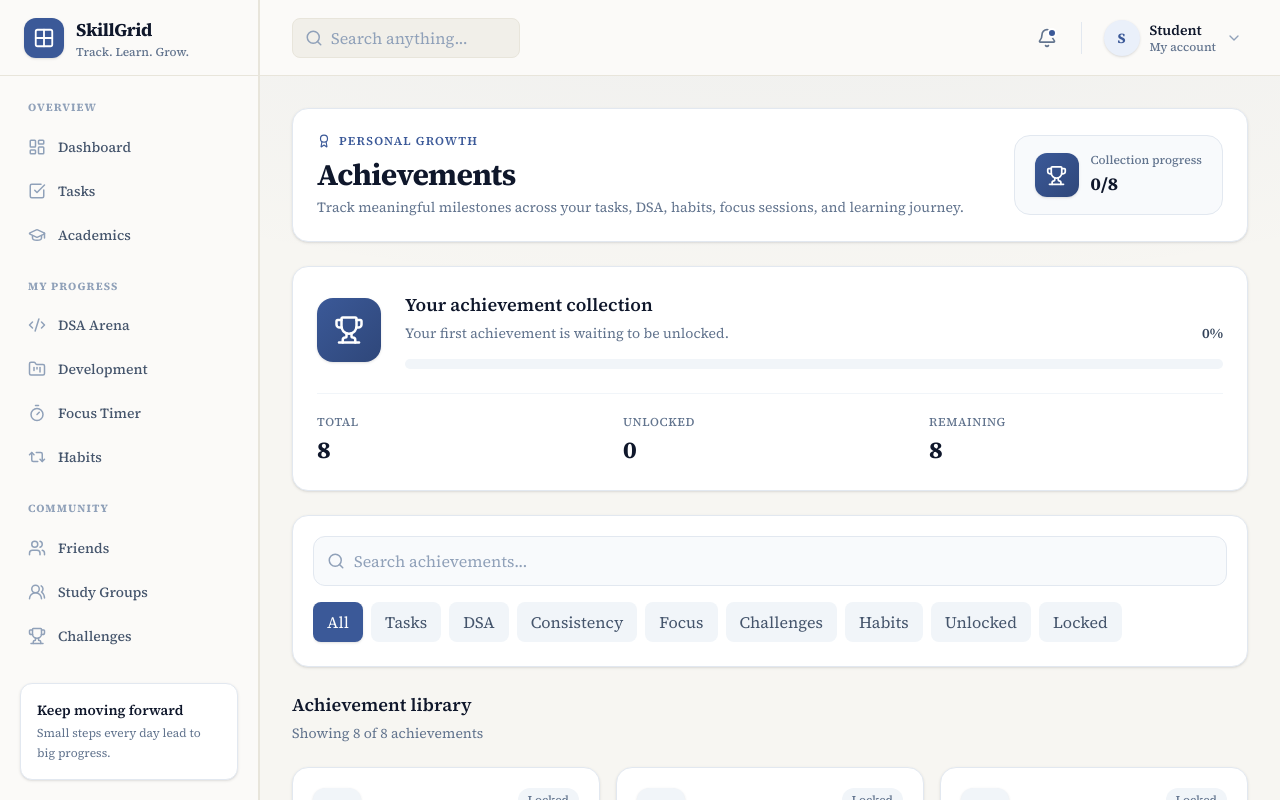
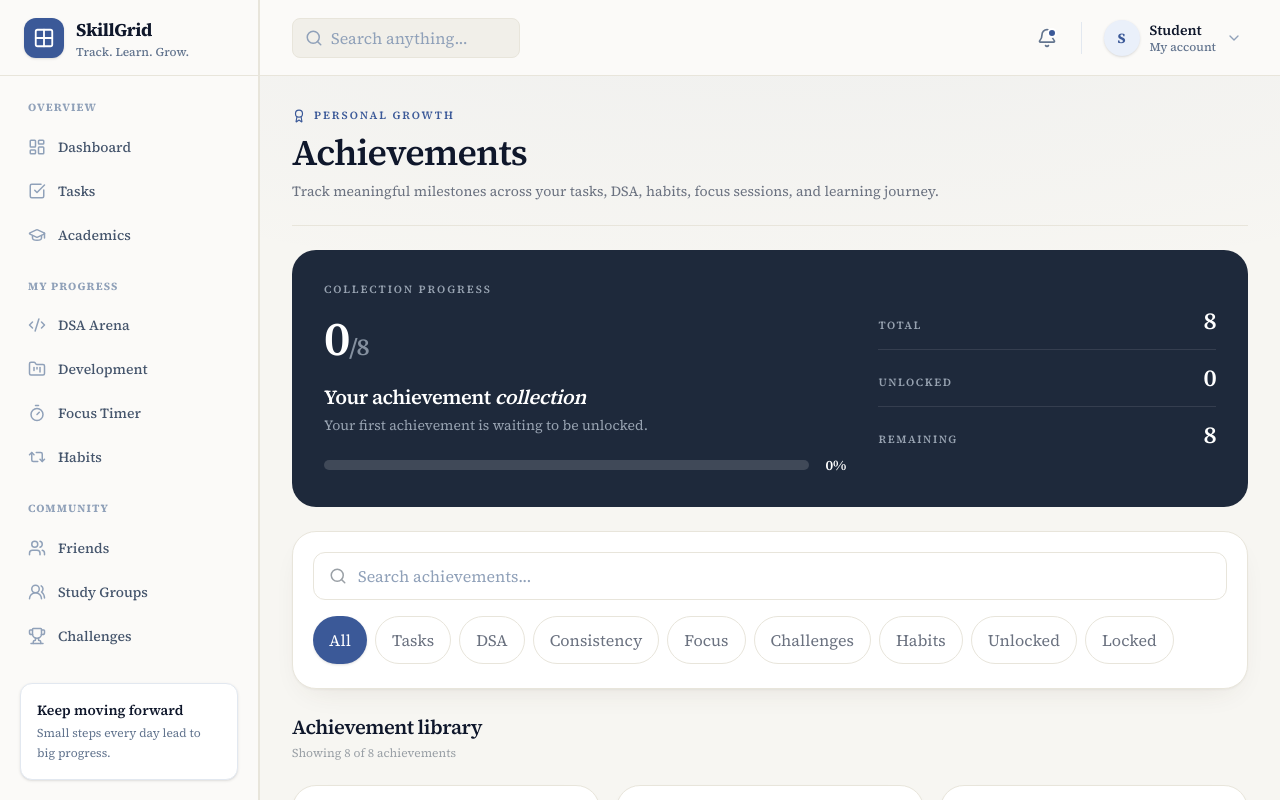
Before and after one commit to thiteswapnil1212-hue/skillGrid, a Next.js app in the folder skillgrid-app/: page /achievements in a window 1280 px wide. Built offline with nearby package versions, Linux system fonts and the light colour scheme.

Commit message:
redesign: warm editorial achievements

```diff
--- a/skillgrid-app/src/app/achievements/page.tsx
+++ b/skillgrid-app/src/app/achievements/page.tsx
@@ -89,6 +89,20 @@ const categories = [
   "Habits",
 ];
 
+const categoryTints: Record<string, string> = {
+  Tasks: "bg-[#EAF0FA] text-[#3B5998]",
+  DSA: "bg-[#F3E8FF] text-[#7C3AED]",
+  Consistency: "bg-[#EAF7EC] text-[#2F9E44]",
+  Focus: "bg-[#FFF7E0] text-[#B97E0C]",
+  Challenges: "bg-[#FEF2F2] text-[#DC2626]",
+  Habits: "bg-[#EAF7EC] text-[#2F9E44]",
+};
+
+const cardShadow =
+  "shadow-[0_1px_2px_rgba(74,60,32,0.05),0_12px_32px_-16px_rgba(74,60,32,0.14)]";
+const cardHover =
+  "transition-all duration-200 hover:-translate-y-0.5 hover:shadow-[0_2px_4px_rgba(74,60,32,0.06),0_16px_40px_-16px_rgba(74,60,32,0.2)]";
+
 export default function AchievementsPage() {
   const [search, setSearch] = useState("");
   const [filter, setFilter] = useState("All");
@@ -133,128 +147,110 @@ export default function AchievementsPage() {
     setSearch("");
   }
 
+  const pillFor = (active: boolean) =>
+    `min-h-[48px] whitespace-nowrap rounded-full px-4 py-2.5 text-sm font-semibold transition focus-visible:outline-none focus-visible:ring-2 focus-visible:ring-[#3B5998] ${
+      active
+        ? "bg-[#3B5998] text-white shadow-sm"
+        : "border border-[#E8E5DB] bg-white text-[#6B7280] hover:border-[#3B5998] hover:text-[#3B5998]"
+    }`;
+
   return (
     <main className="mx-auto w-full max-w-7xl space-y-6 p-4 sm:p-6 lg:p-8">
-      {/* Header */}
-      <section className="rounded-2xl border border-slate-200 bg-white p-6 shadow-sm">
-        <div className="flex flex-col gap-6 lg:flex-row lg:items-center lg:justify-between">
-          <div>
-            <p className="flex items-center gap-2 text-xs font-semibold uppercase tracking-widest text-primary">
+      {/* Hero */}
+      <section className="border-b border-[#E8E5DB] pb-6">
+        <p className="flex items-center gap-2 text-[11px] font-semibold uppercase tracking-[0.18em] text-[#3B5998]">
           <Award size={14} />
           Personal Growth
         </p>
-
-            <h1 className="mt-2 text-2xl font-bold tracking-tight text-slate-900 sm:text-3xl">
+        <h1 className="mt-2 text-4xl font-semibold tracking-tight text-slate-900">
           Achievements
         </h1>
+        <p className="mt-2 max-w-2xl text-sm text-[#6B7280]">
+          Track meaningful milestones across your tasks, DSA, habits, focus
+          sessions, and learning journey.
+        </p>
+      </section>
 
-            <p className="mt-1 max-w-2xl text-sm text-slate-500">
-              Track meaningful milestones across your tasks, DSA, habits,
-              focus sessions, and learning journey.
-            </p>
-          </div>
-
-          <div className="flex items-center gap-3 rounded-2xl border border-slate-200 bg-slate-50 px-5 py-4">
-            <div className="flex h-11 w-11 items-center justify-center rounded-xl bg-gradient-to-br from-[#3B5998] to-[#2F477A] text-white shadow-sm">
-              <Trophy size={21} />
-            </div>
-
-            <div>
-              <p className="text-xs font-medium text-slate-500">
+      {/* Progress hero — dark contrast */}
+      <section className="rounded-3xl bg-[#1E293B] p-6 sm:p-8">
+        <div className="grid gap-8 lg:grid-cols-5">
+          <div className="lg:col-span-3">
+            <p className="text-[11px] font-semibold uppercase tracking-[0.18em] text-slate-300/70">
               Collection progress
             </p>
-              <p className="mt-0.5 text-lg font-bold text-slate-900">
-                {unlockedCount}/{achievements.length}
+            <p className="mt-4 text-5xl font-semibold tracking-tight text-white tabular-nums">
+              {unlockedCount}
+              <span className="text-2xl text-slate-300/60">
+                /{achievements.length}
+              </span>
             </p>
-            </div>
-          </div>
-        </div>
-      </section>
-
-      {/* Progress Overview */}
-      <section className="rounded-2xl border border-slate-200 bg-white p-6 shadow-sm">
-        <div className="flex flex-col gap-6 md:flex-row md:items-center">
-          <div className="flex h-16 w-16 shrink-0 items-center justify-center rounded-2xl bg-gradient-to-br from-[#3B5998] to-[#2F477A] text-white shadow-sm">
-            <Trophy size={30} />
-          </div>
-
-          <div className="min-w-0 flex-1">
-            <div className="flex flex-col gap-2 sm:flex-row sm:items-end sm:justify-between">
-              <div>
-                <h2 className="text-lg font-semibold text-slate-900">
-                  Your achievement collection
+            <h2 className="mt-5 text-xl font-semibold tracking-tight text-white">
+              Your achievement <em className="italic">collection</em>
             </h2>
-
-                <p className="mt-1 text-sm text-slate-500">
+            <p className="mt-1 text-sm text-slate-300/70">
               {unlockedCount === 0
                 ? "Your first achievement is waiting to be unlocked."
                 : `${unlockedCount} achievement${
                     unlockedCount === 1 ? "" : "s"
                   } unlocked so far.`}
             </p>
+            <div className="mt-5 flex items-center gap-4">
+              <div className="h-2.5 flex-1 overflow-hidden rounded-full bg-white/15">
+                <div
+                  className="h-full rounded-full bg-white transition-all duration-500"
+                  style={{ width: `${progressPercentage}%` }}
+                />
               </div>
-
-              <span className="text-sm font-semibold text-slate-700">
+              <span className="text-sm font-semibold text-white tabular-nums">
                 {progressPercentage}%
               </span>
             </div>
-
-            <div className="mt-4 h-2.5 overflow-hidden rounded-full bg-slate-100">
+          </div>
+          <div className="divide-y divide-white/10 self-center lg:col-span-2">
+            {[
+              { label: "Total", value: achievements.length },
+              { label: "Unlocked", value: unlockedCount },
+              { label: "Remaining", value: lockedCount },
+            ].map((row) => (
               <div
-                className="h-full rounded-full bg-primary transition-all duration-500"
-                style={{ width: `${progressPercentage}%` }}
-              />
-            </div>
-          </div>
-        </div>
-
-        <div className="mt-6 grid grid-cols-2 gap-3 border-t border-slate-100 pt-5 sm:grid-cols-3">
-          <div>
-            <p className="text-xs font-medium uppercase tracking-wider text-slate-500">Total</p>
-            <p className="mt-1 text-2xl font-bold tracking-tight text-slate-900 tabular-nums">
-              {achievements.length}
+                key={row.label}
+                className="flex items-baseline justify-between py-3"
+              >
+                <p className="text-[11px] font-semibold uppercase tracking-[0.14em] text-slate-300/70">
+                  {row.label}
+                </p>
+                <p className="text-2xl font-semibold tracking-tight text-white tabular-nums">
+                  {row.value}
                 </p>
               </div>
-
-          <div>
-            <p className="text-xs font-medium uppercase tracking-wider text-slate-500">Unlocked</p>
-            <p className="mt-1 text-2xl font-bold tracking-tight text-slate-900 tabular-nums">
-              {unlockedCount}
-            </p>
-          </div>
-
-          <div>
-            <p className="text-xs font-medium uppercase tracking-wider text-slate-500">Remaining</p>
-            <p className="mt-1 text-2xl font-bold tracking-tight text-slate-900 tabular-nums">
-              {lockedCount}
-            </p>
+            ))}
           </div>
         </div>
       </section>
 
-      {/* Search & Filters */}
-      <section className="rounded-2xl border border-slate-200 bg-white p-4 shadow-sm sm:p-5">
+      {/* Search & filters */}
+      <section
+        className={`rounded-3xl border border-[#E8E5DB] bg-white p-4 ${cardShadow} sm:p-5`}
+      >
         <div className="flex flex-col gap-4">
           <div className="relative">
             <Search
               size={18}
-              className="pointer-events-none absolute left-3.5 top-1/2 -translate-y-1/2 text-slate-400"
+              className="pointer-events-none absolute left-4 top-1/2 -translate-y-1/2 text-[#9AA0A6]"
             />
-
             <input
               value={search}
               onChange={(event) => setSearch(event.target.value)}
               placeholder="Search achievements..."
               aria-label="Search achievements"
-              className="w-full rounded-xl border border-slate-200 bg-slate-50 py-3 pl-10 pr-10 text-sm text-slate-900 outline-none transition placeholder:text-slate-400 focus:border-primary focus:bg-white focus:ring-2 focus:ring-primary/10"
+              className="h-12 w-full rounded-xl border border-[#E8E5DB] bg-white py-3 pl-11 pr-12 text-sm text-slate-900 outline-none transition placeholder:text-slate-400 focus:border-[#3B5998] focus:ring-2 focus:ring-[#3B5998]/15"
             />
-
             {search && (
               <button
                 type="button"
                 onClick={clearSearch}
                 aria-label="Clear search"
-                className="absolute right-3 top-1/2 -translate-y-1/2 rounded-md p-1 text-slate-400 transition hover:bg-slate-100 hover:text-slate-700"
+                className="absolute right-1.5 top-1/2 flex min-h-[48px] min-w-[48px] -translate-y-1/2 items-center justify-center rounded-xl text-slate-400 transition hover:bg-slate-100 hover:text-slate-700"
               >
                 <X size={16} />
               </button>
@@ -262,45 +258,27 @@ export default function AchievementsPage() {
           </div>
 
           <div className="no-scrollbar flex gap-2 overflow-x-auto pb-1">
-            {categories.map((category) => {
-              const active = filter === category;
-
-              return (
+            {categories.map((category) => (
               <button
                 key={category}
                 type="button"
                 onClick={() => setFilter(category)}
-                  className={`whitespace-nowrap rounded-lg px-3.5 py-2 text-sm font-medium transition focus-visible:outline-none focus-visible:ring-2 focus-visible:ring-primary ${
-                    active
-                      ? "bg-primary text-white shadow-sm"
-                      : "bg-slate-100 text-slate-600 hover:bg-slate-200"
-                  }`}
+                className={pillFor(filter === category)}
               >
                 {category}
               </button>
-              );
-            })}
-
+            ))}
             <button
               type="button"
               onClick={() => setFilter("Unlocked")}
-              className={`whitespace-nowrap rounded-lg px-3.5 py-2 text-sm font-medium transition focus-visible:outline-none focus-visible:ring-2 focus-visible:ring-primary ${
-                filter === "Unlocked"
-                  ? "bg-primary text-white shadow-sm"
-                  : "bg-slate-100 text-slate-600 hover:bg-slate-200"
-              }`}
+              className={pillFor(filter === "Unlocked")}
             >
               Unlocked
             </button>
-
             <button
               type="button"
               onClick={() => setFilter("Locked")}
-              className={`whitespace-nowrap rounded-lg px-3.5 py-2 text-sm font-medium transition focus-visible:outline-none focus-visible:ring-2 focus-visible:ring-primary ${
-                filter === "Locked"
-                  ? "bg-primary text-white shadow-sm"
-                  : "bg-slate-100 text-slate-600 hover:bg-slate-200"
-              }`}
+              className={pillFor(filter === "Locked")}
             >
               Locked
             </button>
@@ -308,19 +286,17 @@ export default function AchievementsPage() {
         </div>
       </section>
 
-      {/* Result Header */}
+      {/* Result header */}
       <div className="flex items-center justify-between gap-4">
         <div>
-          <h2 className="text-lg font-semibold text-slate-900">
+          <h2 className="text-xl font-semibold tracking-tight text-slate-900">
             Achievement library
           </h2>
-
-          <p className="mt-1 text-sm text-slate-500">
+          <p className="mt-1 text-xs text-[#9AA0A6]">
             Showing {filteredAchievements.length} of {achievements.length}{" "}
             achievements
           </p>
         </div>
-
         {(search || filter !== "All") && (
           <button
             type="button"
@@ -328,36 +304,33 @@ export default function AchievementsPage() {
               setSearch("");
               setFilter("All");
             }}
-            className="text-sm font-medium text-primary hover:underline"
+            className="text-sm font-semibold text-[#3B5998] hover:underline"
           >
             Reset filters
           </button>
         )}
       </div>
 
-      {/* Achievement Cards */}
+      {/* Badge grid */}
       {filteredAchievements.length === 0 ? (
-        <section className="rounded-2xl border border-dashed border-slate-300 bg-white px-6 py-16 text-center">
-          <div className="mx-auto flex h-14 w-14 items-center justify-center rounded-2xl bg-primary-light p-4 text-primary">
+        <section className="rounded-3xl border border-dashed border-[#E8E5DB] bg-white/60 p-10 text-center">
+          <div className="mx-auto flex h-14 w-14 items-center justify-center rounded-2xl bg-[#EAF0FA] text-[#3B5998]">
             <Search size={25} />
           </div>
-
-          <h3 className="mt-5 text-sm font-semibold text-slate-900">
+          <h3 className="mt-4 text-base font-semibold text-slate-900">
             No achievements found
           </h3>
-
-          <p className="mx-auto mt-1 max-w-sm text-xs text-slate-500">
+          <p className="mx-auto mt-1 max-w-sm text-sm text-[#6B7280]">
             No achievement matches your current search or filter. Try
             something different.
           </p>
-
           <button
             type="button"
             onClick={() => {
               setSearch("");
               setFilter("All");
             }}
-            className="mt-5 rounded-lg bg-primary px-4 py-2.5 text-sm font-semibold text-white transition hover:opacity-90"
+            className="mt-5 min-h-[48px] rounded-xl bg-[#3B5998] px-5 text-sm font-semibold text-white transition hover:opacity-90"
           >
             Show all achievements
           </button>
@@ -367,18 +340,14 @@ export default function AchievementsPage() {
           {filteredAchievements.map((item) => (
             <article
               key={item.id}
-              className={`group rounded-2xl border bg-white p-5 shadow-sm transition duration-200 hover:-translate-y-0.5 hover:shadow-md ${
-                item.unlocked
-                  ? "border-primary/20"
-                  : "border-slate-200"
-              }`}
+              className={`rounded-3xl border border-[#E8E5DB] bg-white p-5 ${cardShadow} ${cardHover}`}
             >
               <div className="flex items-start justify-between gap-4">
                 <div
-                  className={`flex h-12 w-12 shrink-0 items-center justify-center rounded-xl shadow-sm ${
+                  className={`flex h-12 w-12 shrink-0 items-center justify-center rounded-2xl ${
                     item.unlocked
-                      ? "bg-gradient-to-br from-[#3B5998] to-[#2F477A] text-white"
-                      : "bg-slate-100 text-slate-400"
+                      ? categoryTints[item.category] ?? "bg-[#EAF0FA] text-[#3B5998]"
+                      : "bg-[#F7F6F2] text-[#9AA0A6] opacity-40 grayscale"
                   }`}
                 >
                   {item.unlocked ? (
@@ -387,46 +356,34 @@ export default function AchievementsPage() {
                     <LockKeyhole size={22} />
                   )}
                 </div>
-
                 <span
-                  className={`inline-flex items-center gap-1.5 rounded-full px-2.5 py-1 text-xs font-medium ${
+                  className={`inline-flex items-center gap-1.5 rounded-full px-2.5 py-1 text-[11px] font-semibold ${
                     item.unlocked
-                      ? "bg-emerald-50 text-emerald-700"
-                      : "bg-slate-100 text-slate-500"
+                      ? "bg-[#EAF7EC] text-[#2F9E44]"
+                      : "bg-[#F7F6F2] text-[#9AA0A6]"
                   }`}
                 >
                   {item.unlocked && <CheckCircle2 size={13} />}
-
                   {item.unlocked ? "Unlocked" : "Locked"}
                 </span>
               </div>
 
               <div className="mt-5">
-                <h3 className="font-semibold text-slate-900">
+                <h3 className="text-lg font-semibold tracking-tight text-slate-900">
                   {item.title}
                 </h3>
-
-                <p className="mt-2 min-h-[48px] text-sm leading-6 text-slate-500">
+                <p className="mt-1 min-h-[48px] text-sm leading-6 text-[#6B7280]">
                   {item.description}
                 </p>
               </div>
 
-              <div className="mt-5 flex items-center justify-between border-t border-slate-100 pt-4">
-                <div className="flex items-center gap-2">
-                  <Sparkles
-                    size={15}
-                    className={
-                      item.unlocked ? "text-primary" : "text-slate-400"
-                    }
-                  />
-
-                  <span className="text-xs font-medium text-slate-500">
+              <div className="mt-4 flex items-center justify-between border-t border-[#E8E5DB] pt-4">
+                <span className="inline-flex items-center gap-1.5 rounded-full border border-[#E8E5DB] bg-[#F7F6F2] px-2.5 py-1 text-[11px] font-semibold text-[#6B7280]">
+                  <Sparkles size={13} />
                   {item.category}
                 </span>
-                </div>
-
                 {item.unlocked && (
-                  <span className="text-xs font-medium text-emerald-600">
+                  <span className="text-xs font-semibold text-[#2F9E44]">
                     Earned
                   </span>
                 )}
@@ -436,19 +393,19 @@ export default function AchievementsPage() {
         </section>
       )}
 
-      {/* Tracking Information */}
-      <section className="rounded-2xl border border-slate-200 bg-slate-50 p-5">
-        <div className="flex items-start gap-3">
-          <div className="flex h-9 w-9 shrink-0 items-center justify-center rounded-xl bg-gradient-to-br from-[#3B5998] to-[#2F477A] text-white shadow-sm">
-            <Target size={18} />
+      {/* Tracking information */}
+      <section
+        className={`rounded-3xl border border-[#E8E5DB] bg-white p-5 ${cardShadow}`}
+      >
+        <div className="flex items-start gap-4">
+          <div className="flex h-11 w-11 shrink-0 items-center justify-center rounded-2xl bg-[#EAF0FA] text-[#3B5998]">
+            <Target size={20} />
           </div>
-
           <div>
-            <p className="text-sm font-semibold text-slate-800">
+            <p className="text-sm font-semibold text-slate-900">
               Achievement tracking
             </p>
-
-            <p className="mt-1 text-sm leading-6 text-slate-500">
+            <p className="mt-1 text-sm leading-6 text-[#6B7280]">
               These achievements are currently definitions only. Automatic
               unlocking will require connecting tasks, DSA, habits, focus
               sessions, challenges, and other activity to a shared data source.
```
Lines whose indentation alone changed are shown as unchanged.
